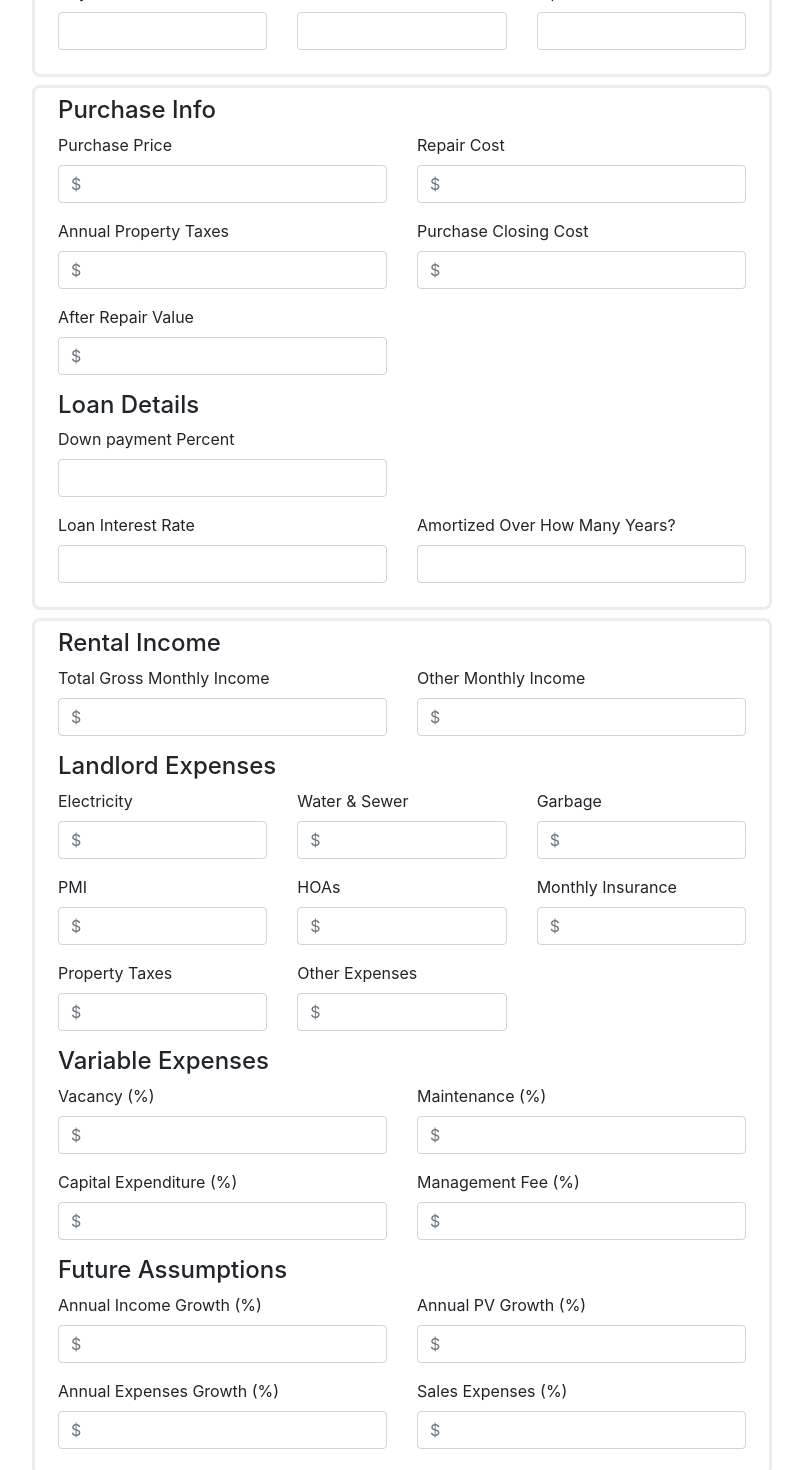
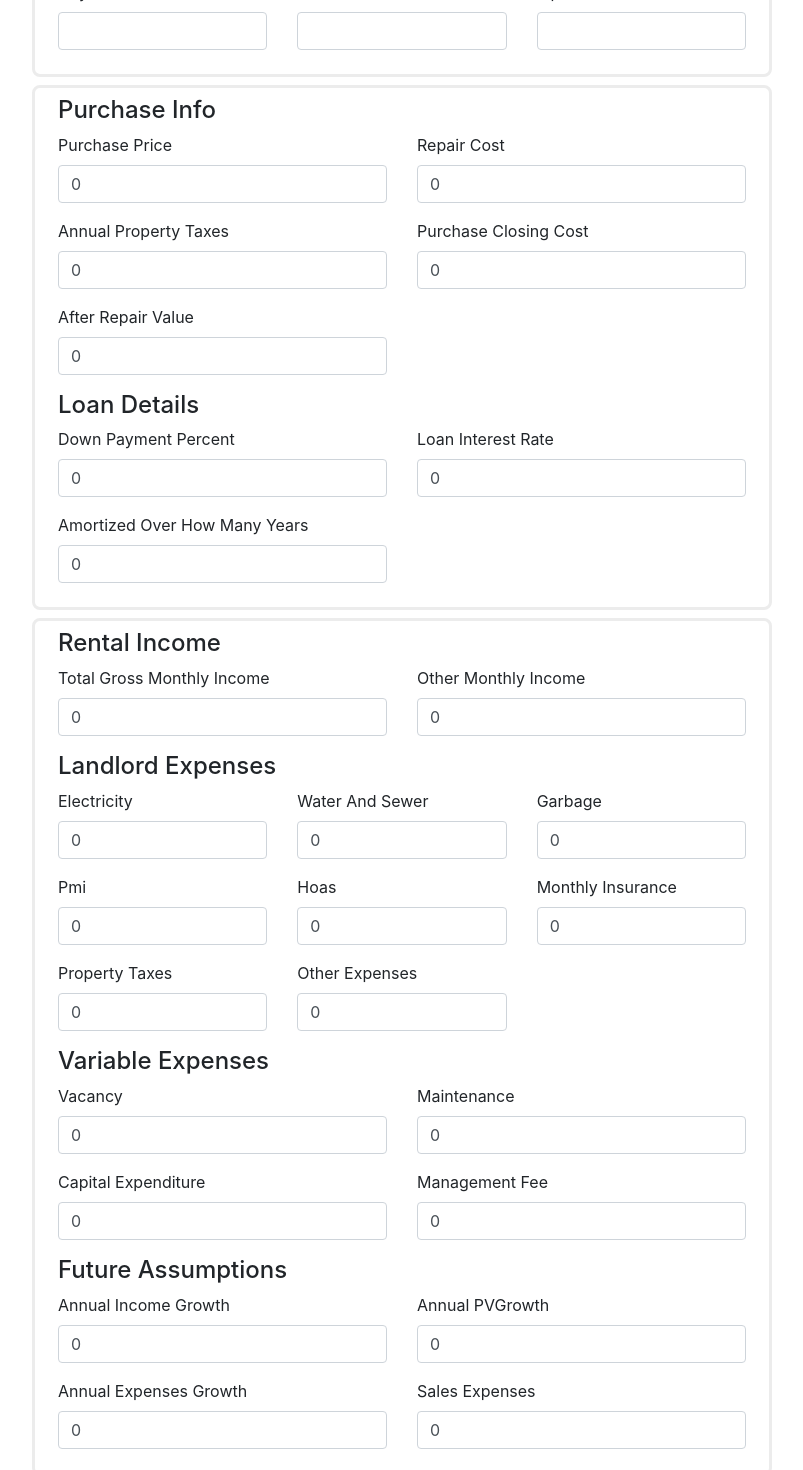
Before and after one commit to jcduran05/rp-calculator, a React (Create React App) app: page / in a window 1280 px wide. Shown: the part 280-1750 px from the top of the page, without its empty margins (238-1041 px from the left). Built offline with nearby package versions, Linux system fonts and the light colour scheme.

Commit message:
All sections of the form using form converter now.

```diff
--- a/src/Components/App.js
+++ b/src/Components/App.js
@@ -3,83 +3,56 @@ import { useInput } from '../Hooks/InputHook';
 import './App.css';
 // import { BrowserRouter as Router, Route, Link } from "react-router-dom";
 import { Container, Col, Form, Button } from 'react-bootstrap';
+import formDetails from './FormData';
 import PropertyInfo from './PropertyInfo';
 import PurchaseInfo from './PurchaseInfo';
 import RentalInfo from './RentalInfo';
 
-let formDetails = {
-  propertyInfo: {
-    reportTitle: {
-      type: 'input',
-      placeholder: '',
-      size: {
-        default: 12,
-        sm: 12,
-        md: 12
-      }
-    },
-    propertyAddress: {
-      type: 'input',
-      placeholder: '',
-      size: {
-        default: 12,
-      }
-    },
-    city: {
-      type: 'input',
-      placeholder: '',
-      size: {
-        default: 4,
-      }
-    },
-    state: {
-      type: 'input',
-      placeholder: '',
-      size: {
-        default: 4,
-      }
-    },
-    zip: {
-      type: 'input',
-      placeholder: '',
-      size: {
-        default: 4,
-      }
-    }
-  },
-  purchaseInfo: {
-
-  },
-  pentalInfo: {
-
-  }
-};
-
 class App extends Component {
   constructor(props) {
     super(props);
-    // const { value:firstName, bind:bindFirstName, reset:resetFirstName } = useInput('');
-    // const { value:lastName, bind:bindLastName, reset:resetLastName } = useInput('');
+      // const { value:firstName, bind:bindFirstName, reset:resetFirstName } = useInput('');
+      // const { value:lastName, bind:bindLastName, reset:resetLastName } = useInput('');
       this.state = {
         // Property Info
-        reportTitle: 'Test',
+        reportTitle: '',
         propertyAddress: '',
         city: '',
         state: '',
         zip: '',
 
-      purchaseInfo: {
-        // purchasePrice: {value: 0},
-        // repairCost: {value: 0},
-        // annualPropertyTaxes: {value: 0},
-        // purchaseClosingCost: {value: 0},
-        // afterRepairValue: {value: 0}
-      },
-      pentalInfo: {
-        // downPaymentPercent: {value: 0},
-        // loanInterestRate: {value: 0},
-        // amortizedOverHowManyYears: {value: 0}
-      }
+        // Purchase Info
+        purchasePrice: 0,
+        repairCost: 0,
+        annualPropertyTaxes: 0,
+        purchaseClosingCost: 0,
+        afterRepairValue: 0,
+
+        downPaymentPercent: 0,
+        loanInterestRate: 0,
+        amortizedOverHowManyYears: 0,
+
+        // Rental Income
+        totalGrossMonthlyIncome: 0,
+        otherMonthlyIncome: 0,
+        electricity: 0,
+        waterAndSewer: 0,
+        garbage: 0,
+        pmi: 0,
+        hoas: 0,
+        monthlyInsurance: 0,
+        propertyTaxes: 0,
+        otherExpenses: 0,
+
+        vacancy: 0,
+        maintenance : 0,
+        capitalExpenditure: 0,
+        managementFee: 0,
+
+        annualIncomeGrowth: 0,
+        annualPVGrowth: 0,
+        annualExpensesGrowth: 0,
+        salesExpenses: 0,
     };
   }
 
@@ -106,8 +79,14 @@ class App extends Component {
                 formDetails={formDetails.propertyInfo}
                 onChange={this.changeHandler}
                 />
-                <PurchaseInfo />
-                <RentalInfo />
+                <PurchaseInfo state={this.state}
+                formDetails={formDetails.purchaseInfo}
+                onChange={this.changeHandler}
+                />
+                <RentalInfo state={this.state}
+                formDetails={formDetails.pentalInfo}
+                onChange={this.changeHandler}
+                />
                 <Button variant="primary" type="submit">
                   Submit
                 </Button>
--- /dev/null
+++ b/src/Components/FormData.js
@@ -0,0 +1,237 @@
+export default {
+    /*
+      propertyInfo
+    */
+    propertyInfo: {
+      reportTitle: {
+        type: 'input',
+        placeholder: '',
+        size: {
+          default: 12,
+          sm: 12,
+          md: 12
+        }
+      },
+      propertyAddress: {
+        type: 'input',
+        placeholder: '',
+        size: {
+          default: 12,
+        }
+      },
+      city: {
+        type: 'input',
+        placeholder: '',
+        size: {
+          default: 4,
+        }
+      },
+      state: {
+        type: 'input',
+        placeholder: '',
+        size: {
+          default: 4,
+        }
+      },
+      zip: {
+        type: 'input',
+        placeholder: '',
+        size: {
+          default: 4,
+        }
+      }
+    },
+    /*
+      purchaseInfo
+    */
+    purchaseInfo: {
+      purchasePrice: {
+        type: 'input',
+        placeholder: '$',
+        size: {
+          default: 6,
+        }
+      },
+      repairCost: {
+        type: 'input',
+        placeholder: '$',
+        size: {
+          default: 6,
+        }
+      },
+      annualPropertyTaxes: {
+        type: 'input',
+        placeholder: '$',
+        size: {
+          default: 6,
+        }
+      },
+      purchaseClosingCost: {
+        type: 'input',
+        placeholder: '$',
+        size: {
+          default: 6,
+        }
+      },
+      afterRepairValue: {
+        type: 'input',
+        placeholder: '$',
+        size: {
+          default: 6,
+        }
+      },
+      downPaymentPercent: {
+        type: 'input',
+        placeholder: '$',
+        size: {
+          default: 6,
+        }
+      },
+      loanInterestRate: {
+        type: 'input',
+        placeholder: '$',
+        size: {
+          default: 6,
+        }
+      },
+      amortizedOverHowManyYears: {
+        type: 'input',
+        placeholder: '$',
+        size: {
+          default: 6,
+        }
+      },
+    },
+    /*
+      pentalInfo
+    */
+    pentalInfo: {
+			totalGrossMonthlyIncome:{
+        type: 'input',
+        placeholder: '$',
+        size: {
+          default: 6,
+        }
+      },
+			otherMonthlyIncome: {
+        type: 'input',
+        placeholder: '$',
+        size: {
+          default: 6,
+        }
+      },
+			electricity: {
+        type: 'input',
+        placeholder: '$',
+        size: {
+          default: 4,
+        }
+      },
+			waterAndSewer: {
+        type: 'input',
+        placeholder: '$',
+        size: {
+          default: 4,
+        }
+      },
+			garbage: {
+        type: 'input',
+        placeholder: '$',
+        size: {
+          default: 4,
+        }
+      },
+			pmi: {
+        type: 'input',
+        placeholder: '$',
+        size: {
+          default: 4,
+        }
+      },
+			hoas: {
+        type: 'input',
+        placeholder: '$',
+        size: {
+          default: 4,
+        }
+      },
+			monthlyInsurance: {
+        type: 'input',
+        placeholder: '$',
+        size: {
+          default: 4,
+        }
+      },
+			propertyTaxes: {
+        type: 'input',
+        placeholder: '$',
+        size: {
+          default: 4,
+        }
+      },
+			otherExpenses: {
+        type: 'input',
+        placeholder: '$',
+        size: {
+          default: 4,
+        }
+      },
+			vacancy: {
+        type: 'input',
+        placeholder: '$',
+        size: {
+          default: 6,
+        }
+      },
+			maintenance : {
+        type: 'input',
+        placeholder: '$',
+        size: {
+          default: 6,
+        }
+      },
+			capitalExpenditure: {
+        type: 'input',
+        placeholder: '$',
+        size: {
+          default: 6,
+        }
+      },
+			managementFee: {
+        type: 'input',
+        placeholder: '$',
+        size: {
+          default: 6,
+        }
+      },
+			annualIncomeGrowth: {
+        type: 'input',
+        placeholder: '$',
+        size: {
+          default: 6,
+        }
+      },
+			annualPVGrowth: {
+        type: 'input',
+        placeholder: '$',
+        size: {
+          default: 6,
+        }
+      },
+			annualExpensesGrowth: {
+        type: 'input',
+        placeholder: '$',
+        size: {
+          default: 6,
+        }
+      },
+			salesExpenses: {
+        type: 'input',
+        placeholder: '$',
+        size: {
+          default: 6,
+        }
+      },
+
+    }
+  };
--- a/src/Components/PurchaseInfo.js
+++ b/src/Components/PurchaseInfo.js
@@ -1,74 +1,38 @@
 import React from 'react';
 import './App.css';
 import { Col, Row, Form } from 'react-bootstrap';
+import FormGroupCreator from './FormGroupCreator';
 
-function PurchaseInfo() {
+function PurchaseInfo(props) {
+  let { formDetails, state } = props;
+	let changeHandler = props.onChange;
+	let formComponents = [];
+
+	for (let key in formDetails) {
+		formComponents.push(<FormGroupCreator
+			key={key}
+			id={key}
+			state={state}
+			formDetails={formDetails[key]}
+			onChange={changeHandler}
+			/>)
+  }
+
+  let PurchaseInfoArr = [formComponents.slice(0,5)];
+  let loanDetailsArr = [formComponents.slice(5)];
+
   return (
     <Row className="row-border">
       <Col md={12}>
         <h4>Purchase Info</h4>
       </Col>
-      {/* Purchase & Expenses */}
-      <Col md={6}>
-        <Form.Group controlId="rpPurchasePrice">
-          <Form.Label>Purchase Price</Form.Label>
-          <Form.Control type="input" placeholder="$" />
-        </Form.Group>
-      </Col>
-      <Col md={6}>
-        <Form.Group controlId="rpRepairCost">
-          <Form.Label>Repair Cost</Form.Label>
-          <Form.Control type="input" placeholder="$" />
-        </Form.Group>
-      </Col>
-
-			{/* Annual Property Taxes */}
-			<Col md={6}>
-				<Form.Group controlId="rpPropertyTaxes">
-					<Form.Label>Annual Property Taxes</Form.Label>
-					<Form.Control type="input" placeholder="$" />
-				</Form.Group>
-			</Col>
-      {/* Closing Cost */}
-      <Col md={6}>
-        <Form.Group controlId="rpClosingCost">
-          <Form.Label>Purchase Closing Cost </Form.Label>
-          <Form.Control type="input" placeholder="$" />
-        </Form.Group>
-      </Col>
-
-      {/* ARV - After Repair Value */}
-      <Col md={6}>
-        <Form.Group controlId="rpARV">
-          <Form.Label>After Repair Value</Form.Label>
-          <Form.Control type="input" placeholder="$" />
-        </Form.Group>
-      </Col>
-      <Col md={6}></Col>
+      {PurchaseInfoArr}
 
       <Col md={12}>
         <h4>Loan Details</h4>
       </Col>
+      {loanDetailsArr}
 
-      <Col md={6}>
-        <Form.Group controlId="rpDownPayment">
-          <Form.Label>Down payment Percent</Form.Label>
-          <Form.Control type="input" />
-        </Form.Group>
-      </Col>
-      <Col md={6}></Col>
-      <Col md={6}>
-        <Form.Group controlId="rpLoanInterestRate">
-          <Form.Label>Loan Interest Rate</Form.Label>
-          <Form.Control type="input" />
-        </Form.Group>
-      </Col>
-      <Col md={6}>
-        <Form.Group controlId="rpAmortizedYears">
-          <Form.Label>Amortized Over How Many Years?</Form.Label>
-          <Form.Control type="input" />
-        </Form.Group>
-      </Col>
     </Row>
   );
 }
--- a/src/Components/RentalInfo.js
+++ b/src/Components/RentalInfo.js
@@ -1,136 +1,49 @@
 import React from 'react';
 import './App.css';
 import { Col, Row, Form } from 'react-bootstrap';
+import FormGroupCreator from './FormGroupCreator';
 
-function RentalInfo() {
+function RentalInfo(props) {
+  let { formDetails, state } = props;
+	let changeHandler = props.onChange;
+	let formComponents = [];
+
+	for (let key in formDetails) {
+		formComponents.push(<FormGroupCreator
+			key={key}
+			id={key}
+			state={state}
+			formDetails={formDetails[key]}
+			onChange={changeHandler}
+			/>)
+  }
+
+  let rentalIncomeArr = [formComponents.slice(0,2)];
+  let lanlordExpensesArr = [formComponents.slice(2,10)];
+  let variableExpensesArr = [formComponents.slice(10,14)];
+  let futureExpensesArr = [formComponents.slice(14)];
+
   return (
     <Row className="row-border">
       <Col md={12}>
         <h4>Rental Income</h4>
       </Col>
-      {/* Purchase & Expenses */}
-      <Col md={6}>
-        <Form.Group controlId="rpGrossMonthtlyIncome">
-          <Form.Label>Total Gross Monthly Income</Form.Label>
-          <Form.Control type="input" placeholder="$" />
-        </Form.Group>
-      </Col>
-      <Col md={6}>
-        <Form.Group controlId="rpOtherMonthtlyIncome">
-          <Form.Label>Other Monthly Income</Form.Label>
-          <Form.Control type="input" placeholder="$" />
-        </Form.Group>
-      </Col>
+      {rentalIncomeArr}
 
       <Col md={12}>
         <h4>Landlord Expenses</h4>
       </Col>
-
-      <Col md={4}>
-        <Form.Group controlId="rpExpensesElectricity">
-          <Form.Label>Electricity</Form.Label>
-          <Form.Control type="input" placeholder="$" />
-        </Form.Group>
-      </Col>
-      <Col md={4}>
-        <Form.Group controlId="rpExpensesGarbag">
-          <Form.Label>Water & Sewer</Form.Label>
-          <Form.Control type="input" placeholder="$" />
-        </Form.Group>
-      </Col>
-      <Col md={4}>
-        <Form.Group controlId="rpExpensesGarbag">
-          <Form.Label>Garbage</Form.Label>
-          <Form.Control type="input" placeholder="$" />
-        </Form.Group>
-      </Col>
-      <Col md={4}>
-        <Form.Group controlId="rpExpensesPMI">
-          <Form.Label>PMI</Form.Label>
-          <Form.Control type="input" placeholder="$" />
-        </Form.Group>
-      </Col>
-      <Col md={4}>
-        <Form.Group controlId="rpExpensesHOA">
-          <Form.Label>HOAs</Form.Label>
-          <Form.Control type="input" placeholder="$" />
-        </Form.Group>
-      </Col>
-      <Col md={4}>
-        <Form.Group controlId="rpExpensesInsurance">
-          <Form.Label>Monthly Insurance</Form.Label>
-          <Form.Control type="input" placeholder="$" />
-        </Form.Group>
-      </Col>
-
-      <Col md={4}>
-        <Form.Group controlId="rpExpensesPropertyTaxes">
-          <Form.Label>Property Taxes</Form.Label>
-          <Form.Control type="input" placeholder="$" />
-        </Form.Group>
-      </Col>
-      <Col md={4}>
-        <Form.Group controlId="rpExpensesOther">
-          <Form.Label>Other Expenses</Form.Label>
-          <Form.Control type="input" placeholder="$" />
-        </Form.Group>
-      </Col>
+      {lanlordExpensesArr}
 
       <Col md={12}>
         <h4>Variable Expenses</h4>
       </Col>
-      <Col md={6}>
-        <Form.Group controlId="rpVacancy">
-          <Form.Label>Vacancy (%)</Form.Label>
-          <Form.Control type="input" placeholder="$" />
-        </Form.Group>
-      </Col>
-      <Col md={6}>
-        <Form.Group controlId="rpMaintenance">
-          <Form.Label>Maintenance (%)</Form.Label>
-          <Form.Control type="input" placeholder="$" />
-        </Form.Group>
-      </Col>
-      <Col md={6}>
-        <Form.Group controlId="rpCapitalExpenditure">
-          <Form.Label>Capital Expenditure (%)</Form.Label>
-          <Form.Control type="input" placeholder="$" />
-        </Form.Group>
-      </Col>
-      <Col md={6}>
-        <Form.Group controlId="rpManagementFee">
-          <Form.Label>Management Fee (%)</Form.Label>
-          <Form.Control type="input" placeholder="$" />
-        </Form.Group>
-      </Col>
+      {variableExpensesArr}
 
       <Col md={12}>
         <h4>Future Assumptions</h4>
       </Col>
-      <Col md={6}>
-        <Form.Group controlId="rpAnnualIncomeGrowth">
-          <Form.Label>Annual Income Growth (%)</Form.Label>
-          <Form.Control type="input" placeholder="$" />
-        </Form.Group>
-      </Col>
-      <Col md={6}>
-        <Form.Group controlId="rpAnnuaPVGrowth">
-          <Form.Label>Annual PV Growth (%)</Form.Label>
-          <Form.Control type="input" placeholder="$" />
-        </Form.Group>
-      </Col>
-      <Col md={6}>
-        <Form.Group controlId="rpAnnualExpenseGrowth">
-          <Form.Label>Annual Expenses Growth (%)</Form.Label>
-          <Form.Control type="input" placeholder="$" />
-        </Form.Group>
-      </Col>
-      <Col md={6}>
-        <Form.Group controlId="rpSalesExpenses">
-          <Form.Label>Sales Expenses (%)</Form.Label>
-          <Form.Control type="input" placeholder="$" />
-        </Form.Group>
-      </Col>
+      {futureExpensesArr}
     </Row>
   );
 }
```
Also changed, not shown: src/Components/FormData.json (deleted).
